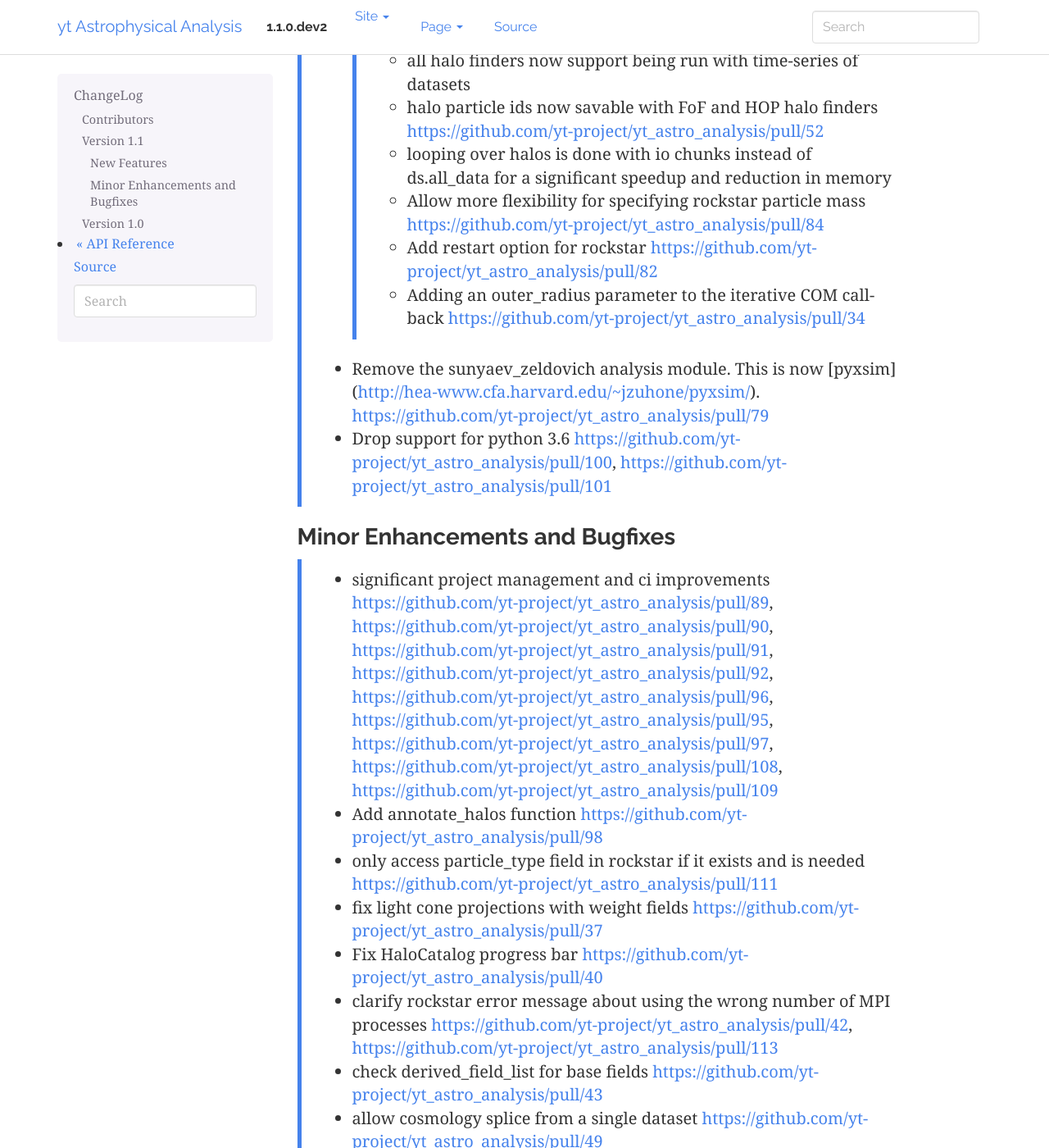
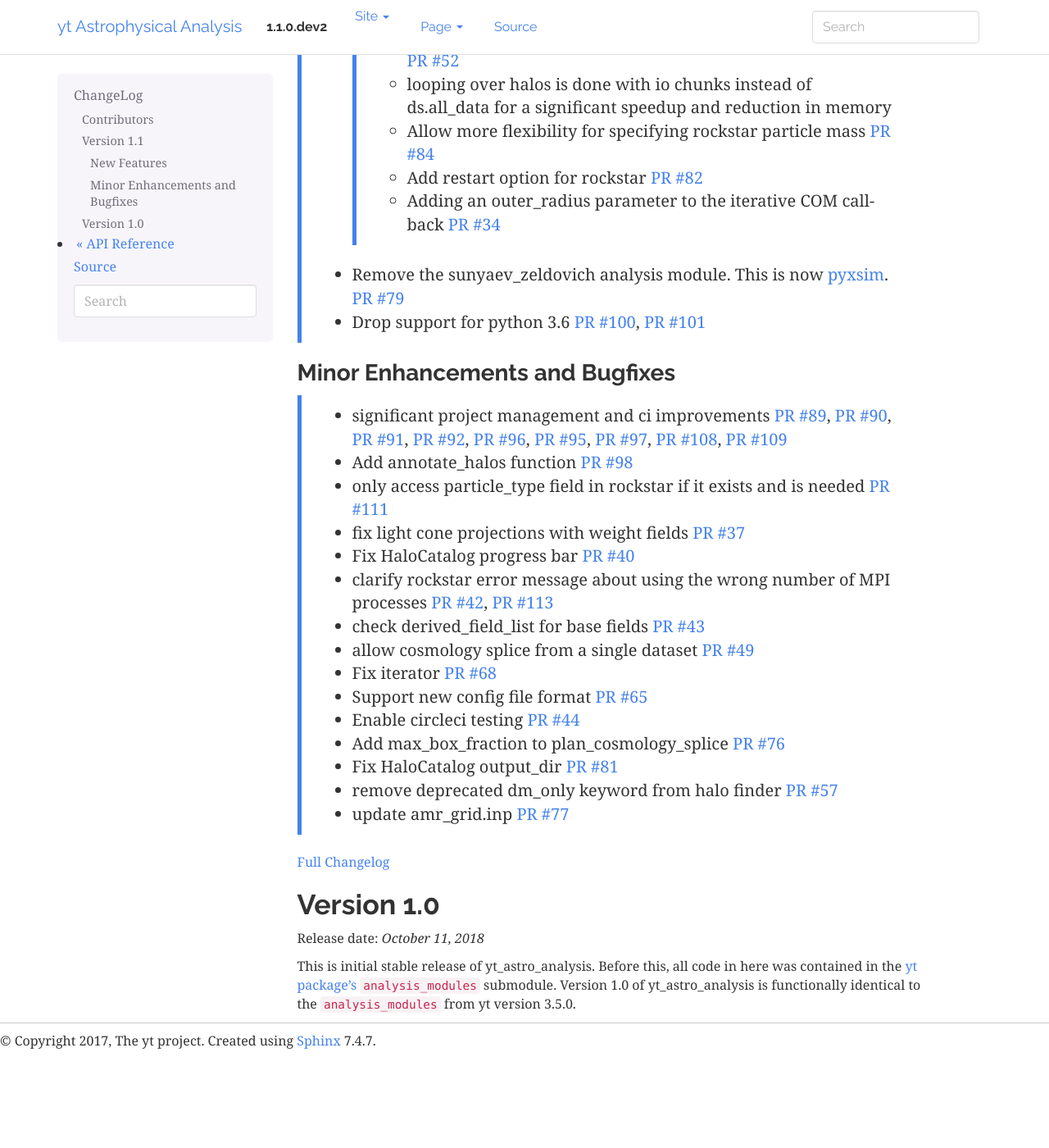
Before and after one commit to yt-project/yt_astro_analysis, a Sphinx documentation site: the page built from doc/source/changelog.rst, in a window 1280 px wide and 1400 px high, scrolled down 607 px. Shown: the whole window at 82% size. Built offline with Sphinx 7.4.7, drawn with Linux system fonts in a browser that asks for light colours; formulas are drawn with MathJax 3; after the commit the page ends 1888 px from its top, so only the background shows below that; some of the changed text lies outside the part shown.

Commit message:
Format PR urls.

```diff
--- a/doc/source/changelog.rst
+++ b/doc/source/changelog.rst
@@ -9,7 +9,7 @@ Contributors
 ------------
 
 The `CREDITS file
-<https://github.com/yt-project/yt_astro_analysis/blob/master/CREDITS>`__
+<https://github.com/yt-project/yt_astro_analysis/blob/main/CREDITS>`__
 contains the most up-to-date list of everyone who has contributed to the
 yt_astro_analysis source code.
 
@@ -22,40 +22,40 @@ New Features
 ^^^^^^^^^^^^
 
  * The HaloCatalog has been significantly refactored
-   https://github.com/yt-project/yt_astro_analysis/pull/58, https://github.com/yt-project/yt_astro_analysis/pull/62 with
+   `PR #58 <https://github.com/yt-project/yt_astro_analysis/pull/58>`__, `PR #62 <https://github.com/yt-project/yt_astro_analysis/pull/62>`__ with
    the following additional improvements:
 
-     * the interface to the Rockstar halo finder is now compatible with the latest version of Rockstar Galaxies https://github.com/yt-project/yt_astro_analysis/pull/55
+     * the interface to the Rockstar halo finder is now compatible with the latest version of Rockstar Galaxies `PR #55 <https://github.com/yt-project/yt_astro_analysis/pull/55>`__
      * all halo finders now support being run with time-series of datasets
-     * halo particle ids now savable with FoF and HOP halo finders https://github.com/yt-project/yt_astro_analysis/pull/52
+     * halo particle ids now savable with FoF and HOP halo finders `PR #52 <https://github.com/yt-project/yt_astro_analysis/pull/52>`__
      * looping over halos is done with io chunks instead of ds.all_data for a significant speedup and reduction in memory
-     * Allow more flexibility for specifying rockstar particle mass https://github.com/yt-project/yt_astro_analysis/pull/84
-     * Add restart option for rockstar https://github.com/yt-project/yt_astro_analysis/pull/82
-     * Adding an outer_radius parameter to the iterative COM callback https://github.com/yt-project/yt_astro_analysis/pull/34
+     * Allow more flexibility for specifying rockstar particle mass `PR #84 <https://github.com/yt-project/yt_astro_analysis/pull/84>`__
+     * Add restart option for rockstar `PR #82 <https://github.com/yt-project/yt_astro_analysis/pull/82>`__
+     * Adding an outer_radius parameter to the iterative COM callback `PR #34 <https://github.com/yt-project/yt_astro_analysis/pull/34>`__
 
- * Remove the sunyaev_zeldovich analysis module. This is now [pyxsim](http://hea-www.cfa.harvard.edu/~jzuhone/pyxsim/). https://github.com/yt-project/yt_astro_analysis/pull/79
- * Drop support for python 3.6 https://github.com/yt-project/yt_astro_analysis/pull/100, https://github.com/yt-project/yt_astro_analysis/pull/101
+ * Remove the sunyaev_zeldovich analysis module. This is now `pyxsim <http://hea-www.cfa.harvard.edu/~jzuhone/pyxsim/>`__. `PR #79 <https://github.com/yt-project/yt_astro_analysis/pull/79>`__
+ * Drop support for python 3.6 `PR #100 <https://github.com/yt-project/yt_astro_analysis/pull/100>`__, `PR #101 <https://github.com/yt-project/yt_astro_analysis/pull/101>`__
 
 Minor Enhancements and Bugfixes
 ^^^^^^^^^^^^^^^^^^^^^^^^^^^^^^^
 
- * significant project management and ci improvements https://github.com/yt-project/yt_astro_analysis/pull/89, https://github.com/yt-project/yt_astro_analysis/pull/90, https://github.com/yt-project/yt_astro_analysis/pull/91, https://github.com/yt-project/yt_astro_analysis/pull/92, https://github.com/yt-project/yt_astro_analysis/pull/96, https://github.com/yt-project/yt_astro_analysis/pull/95, https://github.com/yt-project/yt_astro_analysis/pull/97, https://github.com/yt-project/yt_astro_analysis/pull/108, https://github.com/yt-project/yt_astro_analysis/pull/109
- * Add annotate_halos function https://github.com/yt-project/yt_astro_analysis/pull/98
- * only access particle_type field in rockstar if it exists and is needed https://github.com/yt-project/yt_astro_analysis/pull/111
- * fix light cone projections with weight fields https://github.com/yt-project/yt_astro_analysis/pull/37
- * Fix HaloCatalog progress bar https://github.com/yt-project/yt_astro_analysis/pull/40
- * clarify rockstar error message about using the wrong number of MPI processes https://github.com/yt-project/yt_astro_analysis/pull/42, https://github.com/yt-project/yt_astro_analysis/pull/113
- * check derived_field_list for base fields https://github.com/yt-project/yt_astro_analysis/pull/43
- * allow cosmology splice from a single dataset https://github.com/yt-project/yt_astro_analysis/pull/49
- * Fix iterator https://github.com/yt-project/yt_astro_analysis/pull/68
- * Support new config file format https://github.com/yt-project/yt_astro_analysis/pull/65
- * Enable circleci testing https://github.com/yt-project/yt_astro_analysis/pull/44
- * Add max_box_fraction to plan_cosmology_splice https://github.com/yt-project/yt_astro_analysis/pull/76
- * Fix HaloCatalog output_dir https://github.com/yt-project/yt_astro_analysis/pull/81
- * remove deprecated dm_only keyword from halo finder https://github.com/yt-project/yt_astro_analysis/pull/57
- * update amr_grid.inp https://github.com/yt-project/yt_astro_analysis/pull/77
+ * significant project management and ci improvements `PR #89 <https://github.com/yt-project/yt_astro_analysis/pull/89>`__, `PR #90 <https://github.com/yt-project/yt_astro_analysis/pull/90>`__, `PR #91 <https://github.com/yt-project/yt_astro_analysis/pull/91>`__, `PR #92 <https://github.com/yt-project/yt_astro_analysis/pull/92>`__, `PR #96 <https://github.com/yt-project/yt_astro_analysis/pull/96>`__, `PR #95 <https://github.com/yt-project/yt_astro_analysis/pull/95>`__, `PR #97 <https://github.com/yt-project/yt_astro_analysis/pull/97>`__, `PR #108 <https://github.com/yt-project/yt_astro_analysis/pull/108>`__, `PR #109 <https://github.com/yt-project/yt_astro_analysis/pull/109>`__
+ * Add annotate_halos function `PR #98 <https://github.com/yt-project/yt_astro_analysis/pull/98>`__
+ * only access particle_type field in rockstar if it exists and is needed `PR #111 <https://github.com/yt-project/yt_astro_analysis/pull/111>`__
+ * fix light cone projections with weight fields `PR #37 <https://github.com/yt-project/yt_astro_analysis/pull/37>`__
+ * Fix HaloCatalog progress bar `PR #40 <https://github.com/yt-project/yt_astro_analysis/pull/40>`__
+ * clarify rockstar error message about using the wrong number of MPI processes `PR #42 <https://github.com/yt-project/yt_astro_analysis/pull/42>`__, `PR #113 <https://github.com/yt-project/yt_astro_analysis/pull/113>`__
+ * check derived_field_list for base fields `PR #43 <https://github.com/yt-project/yt_astro_analysis/pull/43>`__
+ * allow cosmology splice from a single dataset `PR #49 <https://github.com/yt-project/yt_astro_analysis/pull/49>`__
+ * Fix iterator `PR #68 <https://github.com/yt-project/yt_astro_analysis/pull/68>`__
+ * Support new config file format `PR #65 <https://github.com/yt-project/yt_astro_analysis/pull/65>`__
+ * Enable circleci testing `PR #44 <https://github.com/yt-project/yt_astro_analysis/pull/44>`__
+ * Add max_box_fraction to plan_cosmology_splice `PR #76 <https://github.com/yt-project/yt_astro_analysis/pull/76>`__
+ * Fix HaloCatalog output_dir `PR #81 <https://github.com/yt-project/yt_astro_analysis/pull/81>`__
+ * remove deprecated dm_only keyword from halo finder `PR #57 <https://github.com/yt-project/yt_astro_analysis/pull/57>`__
+ * update amr_grid.inp `PR #77 <https://github.com/yt-project/yt_astro_analysis/pull/77>`__
 
-**Full Changelog**: https://github.com/yt-project/yt_astro_analysis/compare/yt_astro_analysis-1.0.0...yt_astro_analysis-1.1.0
+`Full Changelog <https://github.com/yt-project/yt_astro_analysis/compare/yt_astro_analysis-1.0.0...yt_astro_analysis-1.1.0>`__
 
 Version 1.0
 -----------
```
